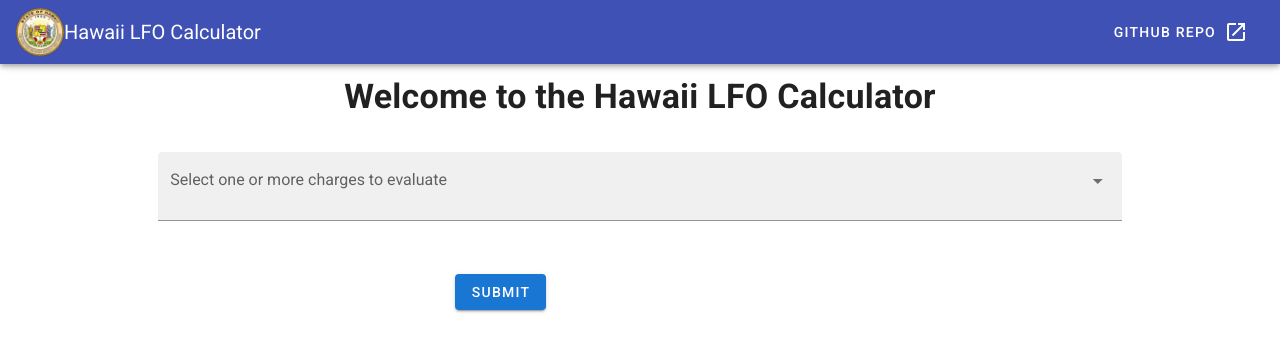
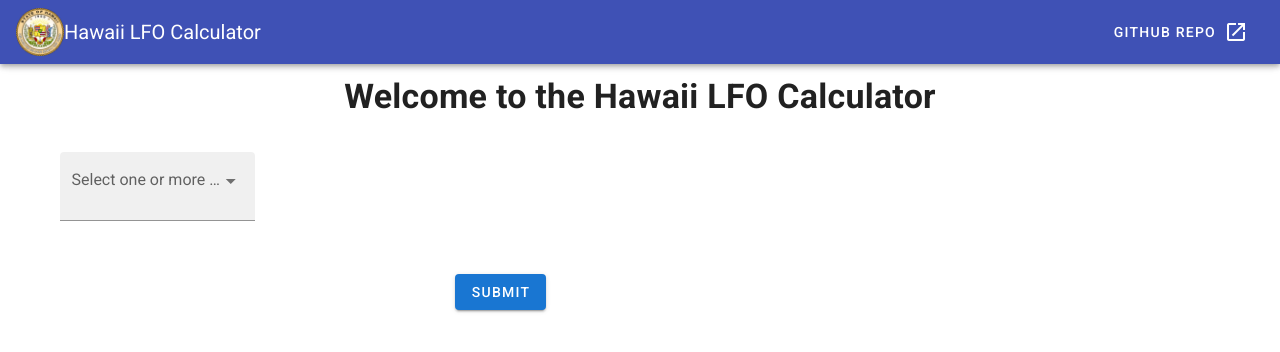
Before and after one commit to lfo-calculator/hawaii, a Vue app in the folder front-end/: page / in a window 1280 px wide. Shown: the top 352 px of the page. Built offline with nearby package versions, Linux system fonts and the light colour scheme; no server answers.

Commit message:
added readme and some app tweaks

```diff
--- a/front-end/src/App.vue
+++ b/front-end/src/App.vue
@@ -33,6 +33,7 @@
      </v-col>
     </v-row>
     <v-row>
+      <v-form ref="form">
         <v-spacer></v-spacer>
         <v-col cols="10">
             <v-autocomplete
@@ -41,11 +42,13 @@
                 :items="regulations"
                 filled
                 chips
+                clearable
+                deletable-chips
+                multiple
                 color="blue-grey lighten-2"
                 label="Select one or more charges to evaluate"
                 item-text="regulation"
                 item-value="section"
-              multiple
               >
                 <template v-slot:selection="data">
                   <v-chip
@@ -59,7 +62,9 @@
                   </v-chip>
                 </template>
                 <template v-slot:item="data">
-                <template v-if="typeof data.item !== 'object'">
+                  <template
+                    v-if="typeof data.item !== 'object'"
+                  >
                     <v-list-item-content v-text="data.item"></v-list-item-content>
                   </template>
                   <template v-else>
@@ -72,13 +77,16 @@
               </v-autocomplete>
             </v-col>
             <v-spacer></v-spacer>
-
+      </v-form>
     </v-row>
-
     <v-row>
       <v-spacer></v-spacer>
       <v-col cols="4">
-            <v-btn type="submit" color="primary">
+        <v-btn
+          type="submit"
+          color="primary"
+          @submit.prevent="onSubmit"
+        >
           Submit
         </v-btn>
       </v-col>
@@ -121,9 +129,11 @@ export default {
 
     methods: {
       remove (item) {
-        const index = this.charges.indexOf(item.regulation)
-        if (index >= 0) this.charges.splice(index, 1)
+        const index = this.regulations.indexOf(item.regulation)
+        if (index >= 0) this.regulations.splice(index, 1)
       },
-},
+      onSubmit() {
+        console.log( this.charges );
+      },},
 }
 </script>
```
Also changed, not shown: 2 other files (tests, documents, lock files or other folders). Lines whose indentation alone changed are shown as unchanged.
